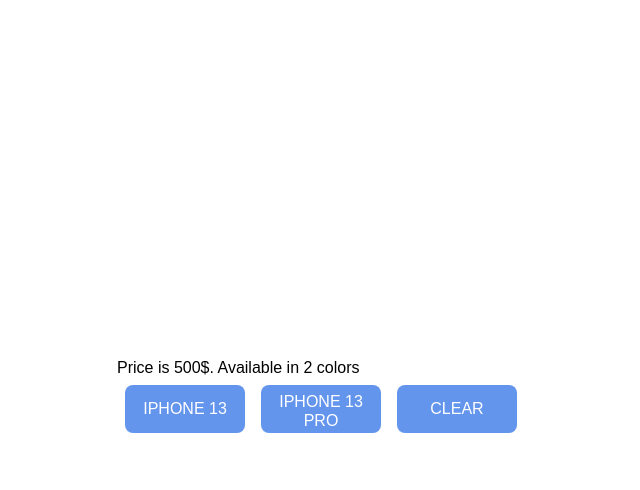
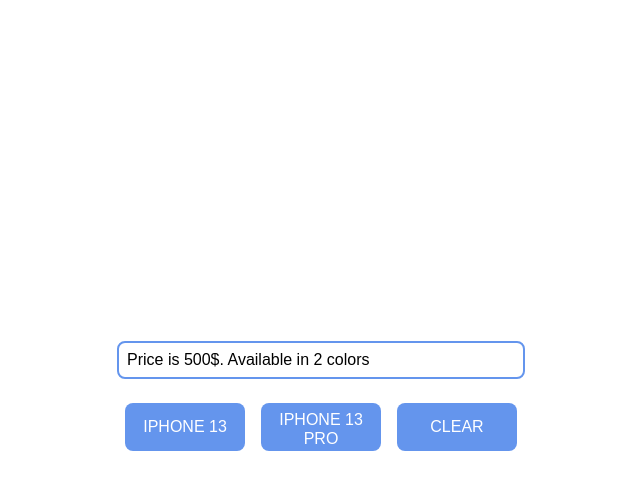
Before and after one commit to Alex666777666/Info-about-products, a React (Create React App) app: page / in a window 1280 px wide. Both pictures are taken after a click on the button "IPHONE 13". Shown: the top 490 px of the page, without its empty margins (319-959 px from the left). Built offline with nearby package versions, Linux system fonts and the light colour scheme.

Commit message:
Update index.scss

```diff
--- a/src/index.scss
+++ b/src/index.scss
@@ -15,7 +15,7 @@
 
 $blue: #6495ed;
 
-.message {
+.info {
   border: 2px solid $blue;
   border-radius: 8px;
   padding: 8px;
```
